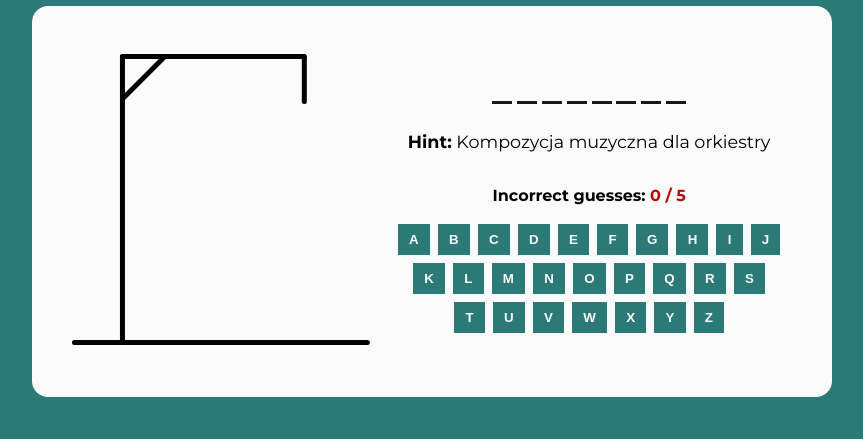
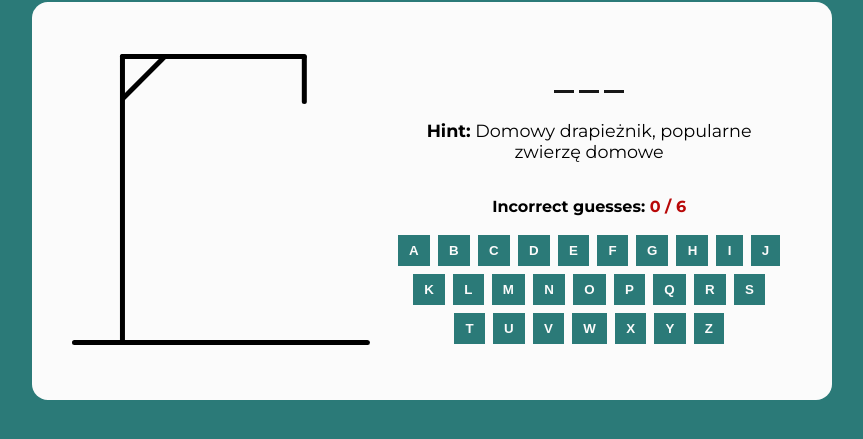
Before and after one commit to Shr3ddin/Hangman-game, a plain HTML site: page index.html in a window 1280 px wide. Shown: the part 241-680 px from the top of the page, without its empty margins (208-1071 px from the left). Drawn offline with Linux system fonts and the light colour scheme.

Commit message:
behavior changes

```diff
--- a/index.html
+++ b/index.html
@@ -28,22 +28,14 @@
 				</div>
 
 				<div class="hangman-content">
-					<div class="word-letters">
-						<!-- <p class="letter"></p>
-						<p class="letter guessed">A</p>
-						<p class="letter"></p>
-						<p class="letter"></p>
-						<p class="letter"></p>
-						<p class="letter"></p>
-						<p class="letter"></p> -->
-					</div>
+					<div class="word-letters"></div>
 
 					<div class="hint-text">
 						<p></p>
 					</div>
 
 					<div class="guesses-text">
-						<p>Incorrect guesses: <span>0 / 5</span></p>
+						<p>Incorrect guesses: <span>0 / 6</span></p>
 					</div>
 
 					<div class="keyboard">
--- a/script.js
+++ b/script.js
@@ -37,6 +37,46 @@
 // 	{
 // 		word: 'chocolate',
 // 		hint: 'A sweet treat made from cocoa beans',
+// 	},
+// 	{
+// 		word: 'computer',
+// 		hint: 'Electronic device for processing data',
+// 	},
+// 	{
+// 		word: 'ocean',
+// 		hint: 'A vast body of water surrounding continents',
+// 	},
+// 	{
+// 		word: 'book',
+// 		hint: 'A collection of printed or written pages, often bound',
+// 	},
+// 	{
+// 		word: 'mountains',
+// 		hint: 'High, natural terrain formations',
+// 	},
+// 	{
+// 		word: 'bicycle',
+// 		hint: 'A two-wheeled vehicle powered by muscle force',
+// 	},
+// 	{
+// 		word: 'flower',
+// 		hint: 'The reproductive part of a plant, often colorful and fragrant',
+// 	},
+// 	{
+// 		word: 'cat',
+// 		hint: 'A domestic predator, a popular pet',
+// 	},
+// 	{
+// 		word: 'car',
+// 		hint: 'A mechanical vehicle used for transportation',
+// 	},
+// 	{
+// 		word: 'phone',
+// 		hint: 'An electronic device for remote communication',
+// 	},
+// 	{
+// 		word: 'star',
+// 		hint: 'A luminous celestial body, mainly composed of hydrogen and helium',
 // 	},
 // ];
 
@@ -82,6 +122,46 @@ const wordList = [
 		word: 'czekolada',
 		hint: 'Słodycz wytwarzana z ziaren kakaowca',
 	},
+	{
+		word: 'komputer',
+		hint: 'Elektroniczne urządzenie do przetwarzania danych',
+	},
+	{
+		word: 'ocean',
+		hint: 'Ogromna masa wodna otaczająca kontynenty',
+	},
+	{
+		word: 'książka',
+		hint: 'Zbiór drukowanych lub pisanych stron, często oprawionych',
+	},
+	{
+		word: 'góry',
+		hint: 'Wysokie, naturalne formacje terenu',
+	},
+	{
+		word: 'rower',
+		hint: 'Pojazd na dwóch kołach napędzany siłą mięśni',
+	},
+	{
+		word: 'kwiat',
+		hint: 'Reprodukcyjna część rośliny, często kolorowa i pachnąca',
+	},
+	{
+		word: 'kot',
+		hint: 'Domowy drapieżnik, popularne zwierzę domowe',
+	},
+	{
+		word: 'samochód',
+		hint: 'Pojazd mechaniczny używany do transportu',
+	},
+	{
+		word: 'telefon',
+		hint: 'Urządzenie elektroniczne do komunikacji na odległość',
+	},
+	{
+		word: 'gwiazda',
+		hint: 'Świecące ciało niebieskie, głównie złożone z wodoru i helu',
+	},
 ];
 
 const keyboard = document.querySelector('.keyboard');
@@ -95,7 +175,7 @@ const modal = document.querySelector('.result-modal');
 let currentWord;
 let mistake = 0;
 let correctLetters = [];
-const maxAttempts = 5;
+const maxAttempts = 6;
 
 const getRandomExample = () => {
 	const { word, hint } = wordList[Math.floor(Math.random() * wordList.length)];
@@ -116,13 +196,11 @@ const gameOver = isWin => {
 		modal.querySelector('h2').textContent = `${isWin ? 'Congrats! You won!' : 'Game Over! You lost!'}`;
 		modal.querySelector('p').innerHTML = `${modalText} <span>${currentWord}</span>`;
 		modal.classList.add('active');
-	}, 200);
+	}, 400);
 };
 
 const startGame = e => {
 	const clickedKey = e.target.textContent;
-
-	console.log(currentWord);
 
 	if (currentWord.includes(clickedKey)) {
 		[...currentWord].forEach((letter, index) => {
```
Lines whose indentation alone changed are shown as unchanged.
